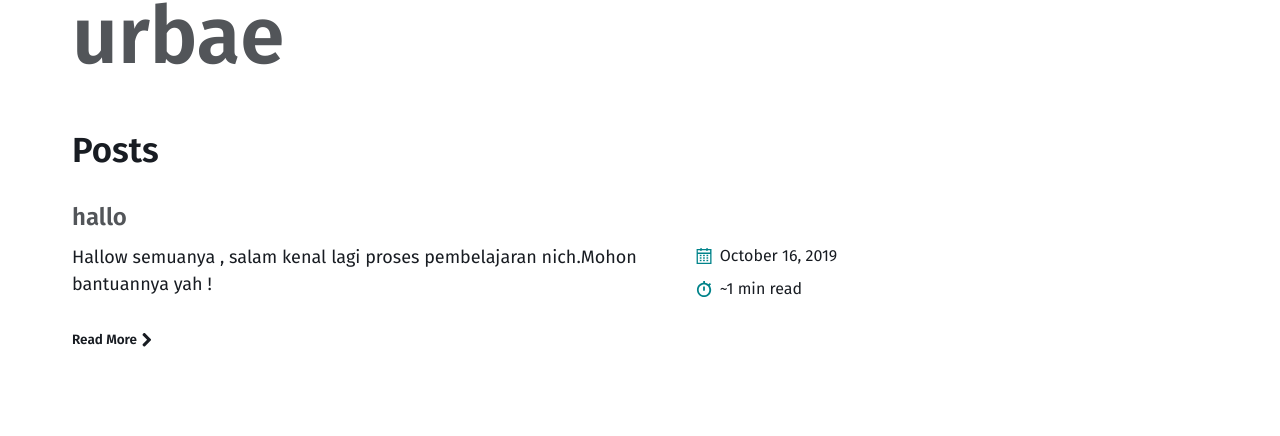
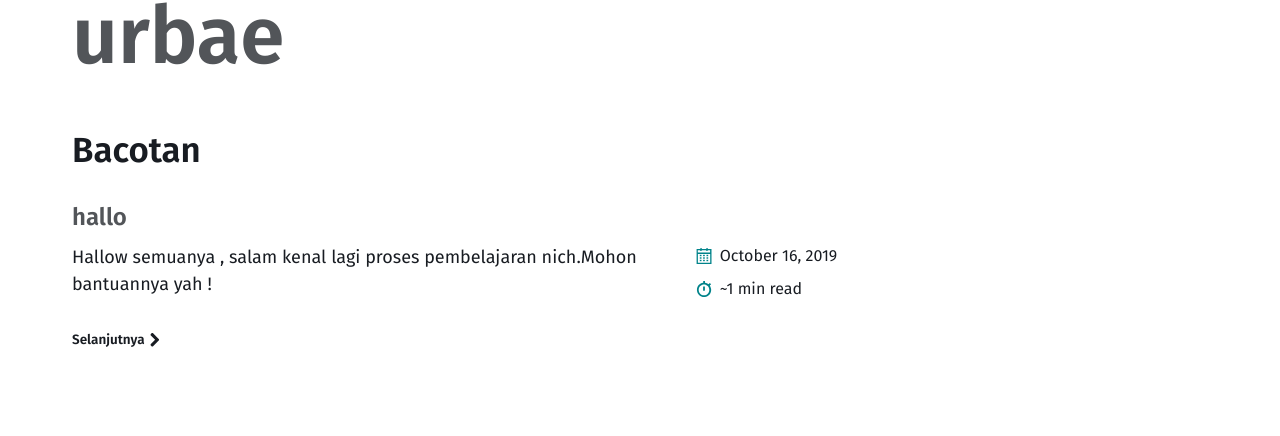
Before and after one commit to urbae/urbae.github.io, a Jekyll site: the page built from index.md, in a window 1280 px wide. Shown: the part 173-609 px from the top of the page. Built offline with Jekyll 4.4.1, drawn with Linux system fonts in a browser that asks for light colours.

Commit message:
meng indokan

```diff
--- a/_data/theme.yml
+++ b/_data/theme.yml
@@ -17,8 +17,8 @@ t:
   older: "Older"
   email: "Email"
   subscribe: "Subscribe"
-  read_more: "Read More"
-  posts: "Posts"
+  read_more: "Selanjutnya"
+  posts: "Bacotan"
   page: "Page"
   of: "of"
   min_read: "min read"
```
